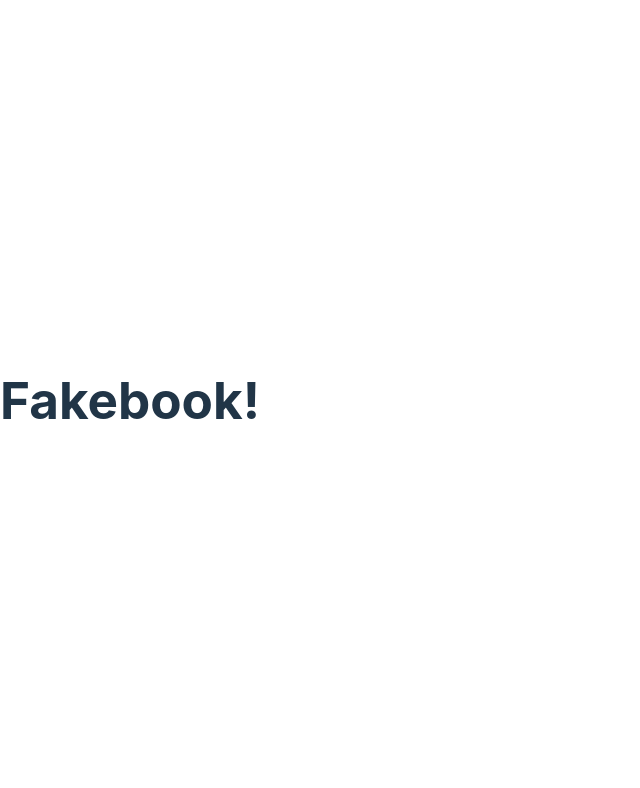
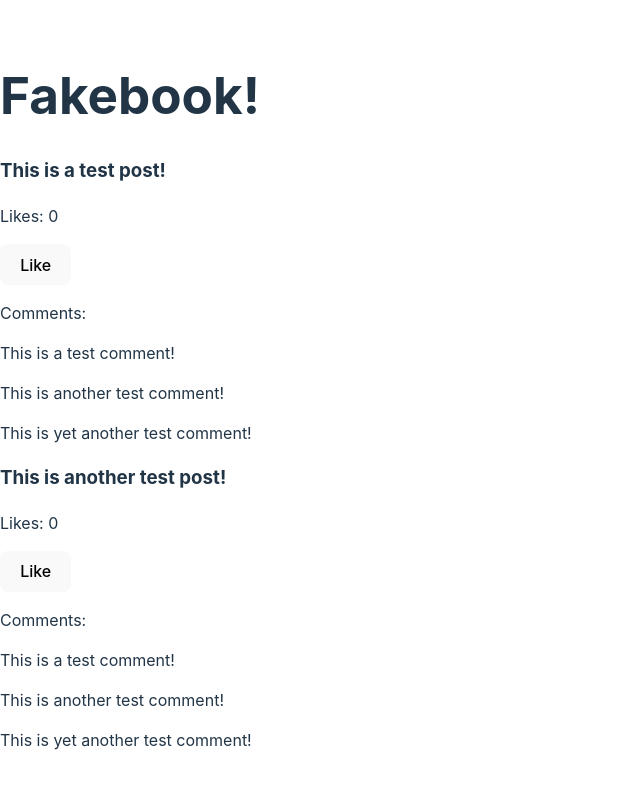
Before and after one commit to RoyadaSaleh/Web-projects, a React (Vite) app in the folder social-/: page / in a window 1280 px wide. Shown: the top 788 px of the page, without its empty margins (0-640 px from the left). Built offline with nearby package versions, Linux system fonts and the light colour scheme.

Commit message:
Passed props to Post component

```diff
--- a/social-/src/App.jsx
+++ b/social-/src/App.jsx
@@ -1,5 +1,5 @@
+import React from 'react';
 import Post from './components/post';
-import React from 'react';
 function App(){
   return(
     <div>
@@ -9,7 +9,8 @@
 
         {/* Feed */}
 
-        {/* Post */}
+        <Post content="This is a test post!" />
+        <Post content="This is another test post!" />
 
     </div>
   )
--- a/social-/src/components/post.jsx
+++ b/social-/src/components/post.jsx
@@ -1,18 +1,15 @@
 import React, { useState } from 'react';
 import Comment from './Comment';
-function Post(){
-
-    let likes = 30;
-
-    function handleLike(){
-        likes = likes + 1;
-      }
+function Post(props){
+  const [likes, setLikes] = useState(0);
+  function handleLike(){
+    setLikes(likes + 1);
+  }
   return(
     <div>
-      <h3>Test Post</h3>
-      <p>This is a test post we'll edit later!</p>
-      <p>Likes: 30</p>
-      <button>Like</button>
+      <h3>{props.content}</h3>
+      <p>Likes: {likes}</p>
+      <button onClick={handleLike}>Like</button>
       <p>Comments:</p>
       <Comment content="This is a test comment!" />
       <Comment content="This is another test comment!" />
```
